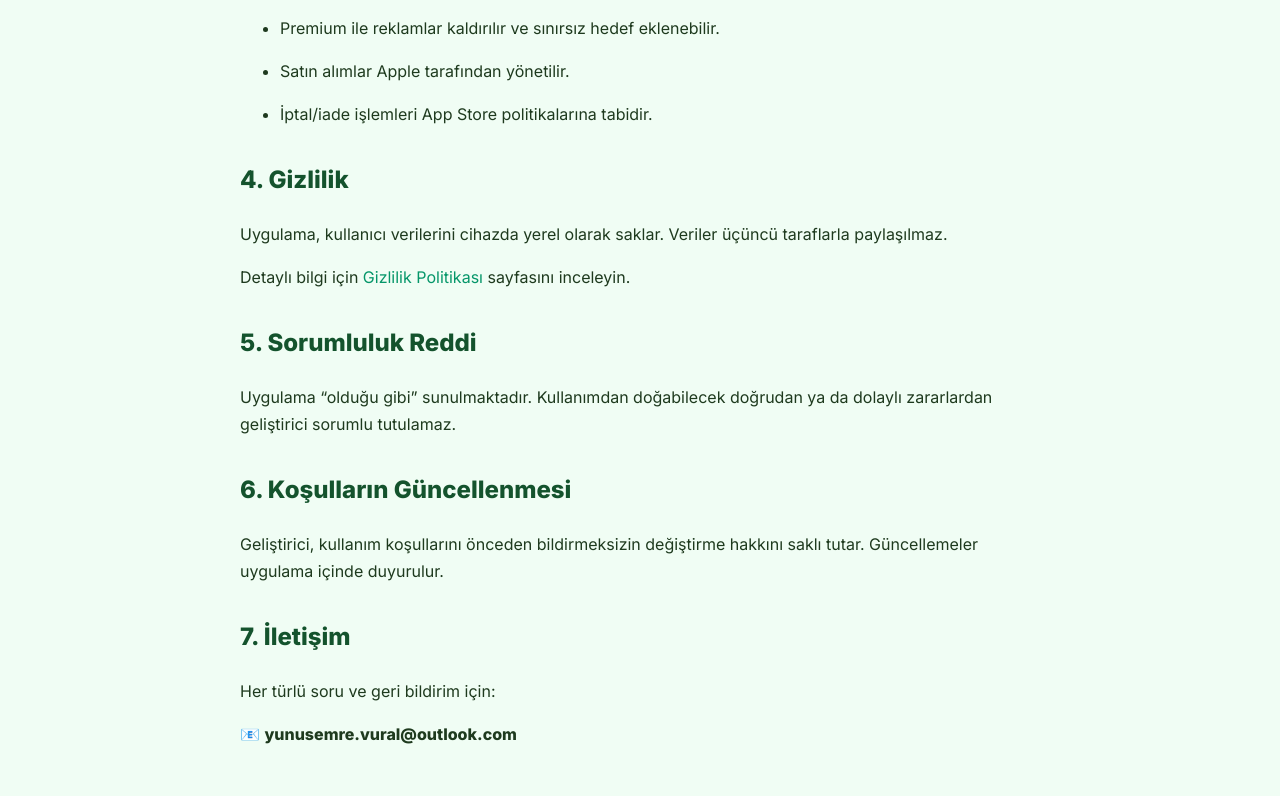
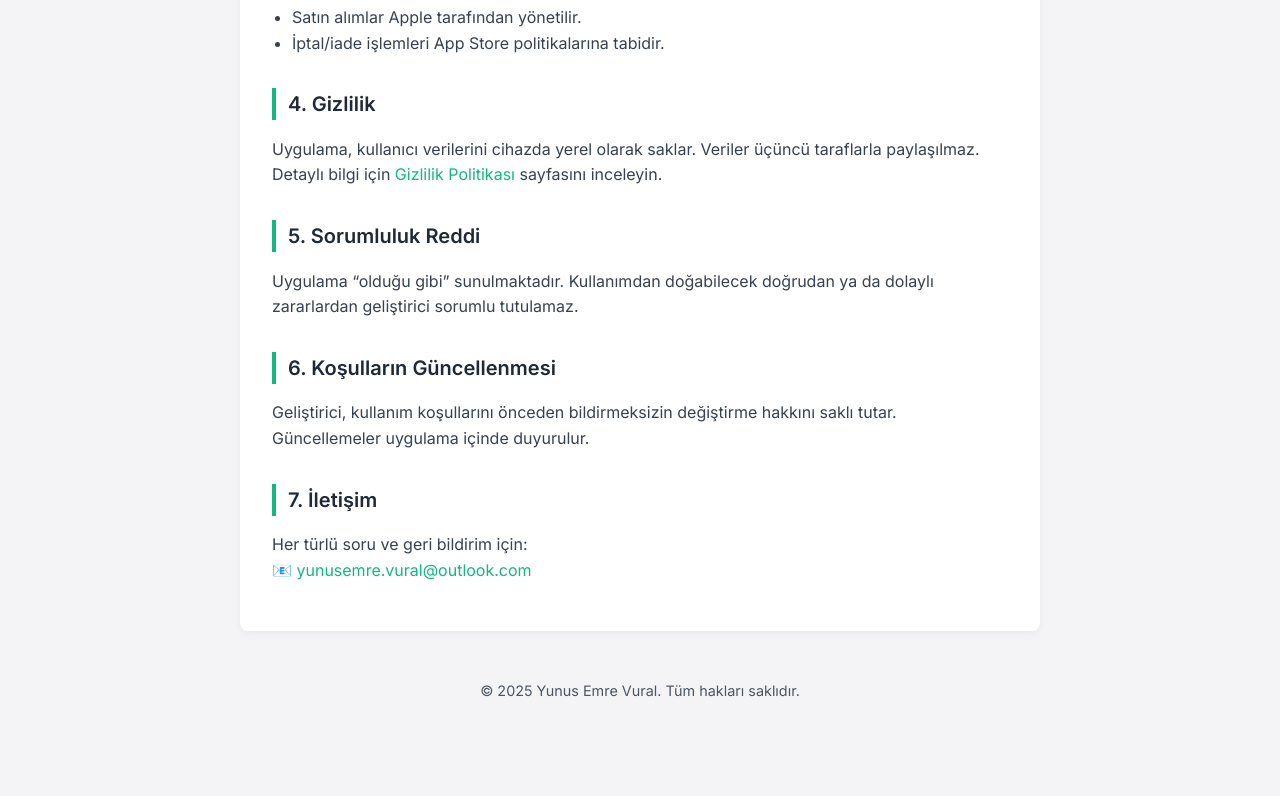
Before and after one commit to LilDevelooper/LilDevelooper.github.io, a plain HTML site: page TermsOfUse.html in a window 1280 px wide. Shown: the part 758-1554 px from the top of the page. After the commit the page ends 1476 px from the top, so only its background shows below. Drawn offline with Linux system fonts and the light colour scheme.

Commit message:
Update TermsOfUse.html

```diff
--- a/TermsOfUse.html
+++ b/TermsOfUse.html
@@ -2,52 +2,98 @@
 <html lang="tr">
 <head>
   <meta charset="UTF-8" />
-  <meta name="viewport" content="width=device-width, initial-scale=1.0" />
-  <title>Kullanım Koşulları - CepteKumbara</title>
-  <link href="https://fonts.googleapis.com/css2?family=Inter:wght@400;600;800&display=swap" rel="stylesheet">
+  <meta name="viewport" content="width=device-width, initial-scale=1.0"/>
+  <title>Kullanım Koşulları – CepteKumbara</title>
+  <link
+    href="https://fonts.googleapis.com/css2?family=Inter:wght@400;600;800&display=swap"
+    rel="stylesheet"
+  />
   <style>
+    :root {
+      --primary: #10b981;
+      --primary-dark: #059669;
+      --gray-100: #f4f4f7;
+      --gray-600: #4b5563;
+      --gray-300: #d1d5db;
+    }
+    * { box-sizing: border-box; }
     body {
       margin: 0;
       font-family: 'Inter', sans-serif;
-      background: #f0fdf4;
-      color: #1e3a1e;
+      background: var(--gray-100);
+      color: #111827;
+      line-height: 1.6;
+    }
+    header {
+      background: white;
+      border-bottom: 1px solid var(--gray-300);
+      text-align: center;
+      padding: 2rem 1rem;
+    }
+    header h1 {
+      margin: 0;
+      font-size: 2rem;
+      font-weight: 800;
+      color: var(--primary);
+    }
+    main {
+      max-width: 800px;
+      margin: 2rem auto;
+      background: white;
       padding: 2rem;
-      line-height: 1.7;
-      max-width: 800px;
-      margin-left: auto;
-      margin-right: auto;
-    }
-    h1, h2 {
-      color: #14532d;
-    }
-    h1 {
-      font-size: 2.2rem;
-      margin-bottom: 1rem;
+      border-radius: 8px;
+      box-shadow: 0 2px 8px rgba(0,0,0,0.05);
     }
     h2 {
-      font-size: 1.5rem;
+      font-size: 1.25rem;
       margin-top: 2rem;
+      font-weight: 600;
+      color: #1f2937;
+      border-left: 4px solid var(--primary);
+      padding-left: 0.75rem;
     }
-    p, li {
-      font-size: 1rem;
-      margin-bottom: 1rem;
+    p, ul {
+      margin-top: 1rem;
+      color: #374151;
+    }
+    ul {
+      padding-left: 1.25rem;
     }
     a {
-      color: #059669;
+      color: var(--primary);
       text-decoration: none;
     }
     a:hover {
       text-decoration: underline;
     }
+    footer {
+      text-align: center;
+      margin: 3rem 0 1rem;
+      color: var(--gray-600);
+      font-size: 0.9rem;
+    }
   </style>
 </head>
 <body>
+
+  <header>
     <h1>Kullanım Koşulları</h1>
-  <p><strong>Yürürlük Tarihi: 24.06.2025</strong></p>
-  <p>Bu kullanım koşulları, CepteKumbara mobil uygulamasını (bundan sonra “Uygulama” olarak anılacaktır) kullanmanız için geçerlidir. Uygulamayı kullanarak bu koşulları kabul etmiş olursunuz. Koşulları kabul etmiyorsanız lütfen uygulamayı kullanmayınız.</p>
+    <p style="color: var(--gray-600); margin-top: 0.25rem; font-size:0.95rem;">
+      Yürürlük Tarihi: 24.06.2025
+    </p>
+  </header>
+
+  <main>
+    <p>
+      Bu kullanım koşulları, <strong>CepteKumbara</strong> mobil uygulamasını (bundan sonra “Uygulama” olarak anılacaktır) kullanmanız için geçerlidir.
+      Uygulamayı kullanarak bu koşulları kabul etmiş olursunuz. Koşulları kabul etmiyorsanız lütfen uygulamayı kullanmayınız.
+    </p>
 
     <h2>1. Hizmet Tanımı</h2>
-  <p>CepteKumbara, kullanıcıların birikim hedefleri oluşturmasına, hedeflerine para ekleyip çıkarmasına, geçmiş işlemleri takip etmesine ve görsel olarak motive edici içeriklerle desteklenmesine yardımcı olan kişisel finans uygulamasıdır.</p>
+    <p>
+      CepteKumbara, kullanıcıların birikim hedefleri oluşturmasına, hedeflerine para ekleyip çıkarmasına,
+      geçmiş işlemleri takip etmesine ve görsel olarak motive edici içeriklerle desteklenmesine yardımcı olan kişisel finans uygulamasıdır.
+    </p>
 
     <h2>2. Kullanım Şartları</h2>
     <ul>
@@ -65,17 +111,31 @@
     </ul>
 
     <h2>4. Gizlilik</h2>
-  <p>Uygulama, kullanıcı verilerini cihazda yerel olarak saklar. Veriler üçüncü taraflarla paylaşılmaz.</p>
-  <p>Detaylı bilgi için <a href="https://ceptekumbara.com.tr/PrivacyPolicy.html" target="_blank">Gizlilik Politikası</a> sayfasını inceleyin.</p>
+    <p>
+      Uygulama, kullanıcı verilerini cihazda yerel olarak saklar. Veriler üçüncü taraflarla paylaşılmaz.
+      Detaylı bilgi için <a href="https://ceptekumbara.com.tr/PrivacyPolicy.html" target="_blank">Gizlilik Politikası</a> sayfasını inceleyin.
+    </p>
 
     <h2>5. Sorumluluk Reddi</h2>
-  <p>Uygulama “olduğu gibi” sunulmaktadır. Kullanımdan doğabilecek doğrudan ya da dolaylı zararlardan geliştirici sorumlu tutulamaz.</p>
+    <p>
+      Uygulama “olduğu gibi” sunulmaktadır. Kullanımdan doğabilecek doğrudan ya da dolaylı zararlardan geliştirici sorumlu tutulamaz.
+    </p>
 
     <h2>6. Koşulların Güncellenmesi</h2>
-  <p>Geliştirici, kullanım koşullarını önceden bildirmeksizin değiştirme hakkını saklı tutar. Güncellemeler uygulama içinde duyurulur.</p>
+    <p>
+      Geliştirici, kullanım koşullarını önceden bildirmeksizin değiştirme hakkını saklı tutar. Güncellemeler uygulama içinde duyurulur.
+    </p>
 
     <h2>7. İletişim</h2>
-  <p>Her türlü soru ve geri bildirim için:</p>
-  <p>📧 <strong>yunusemre.vural@outlook.com</strong></p>
+    <p>
+      Her türlü soru ve geri bildirim için:<br/>
+      📧 <a href="mailto:yunusemre.vural@outlook.com">yunusemre.vural@outlook.com</a>
+    </p>
+  </main>
+
+  <footer>
+    &copy; 2025 Yunus Emre Vural. Tüm hakları saklıdır.
+  </footer>
+
 </body>
 </html>
```
Lines whose indentation alone changed are shown as unchanged.
